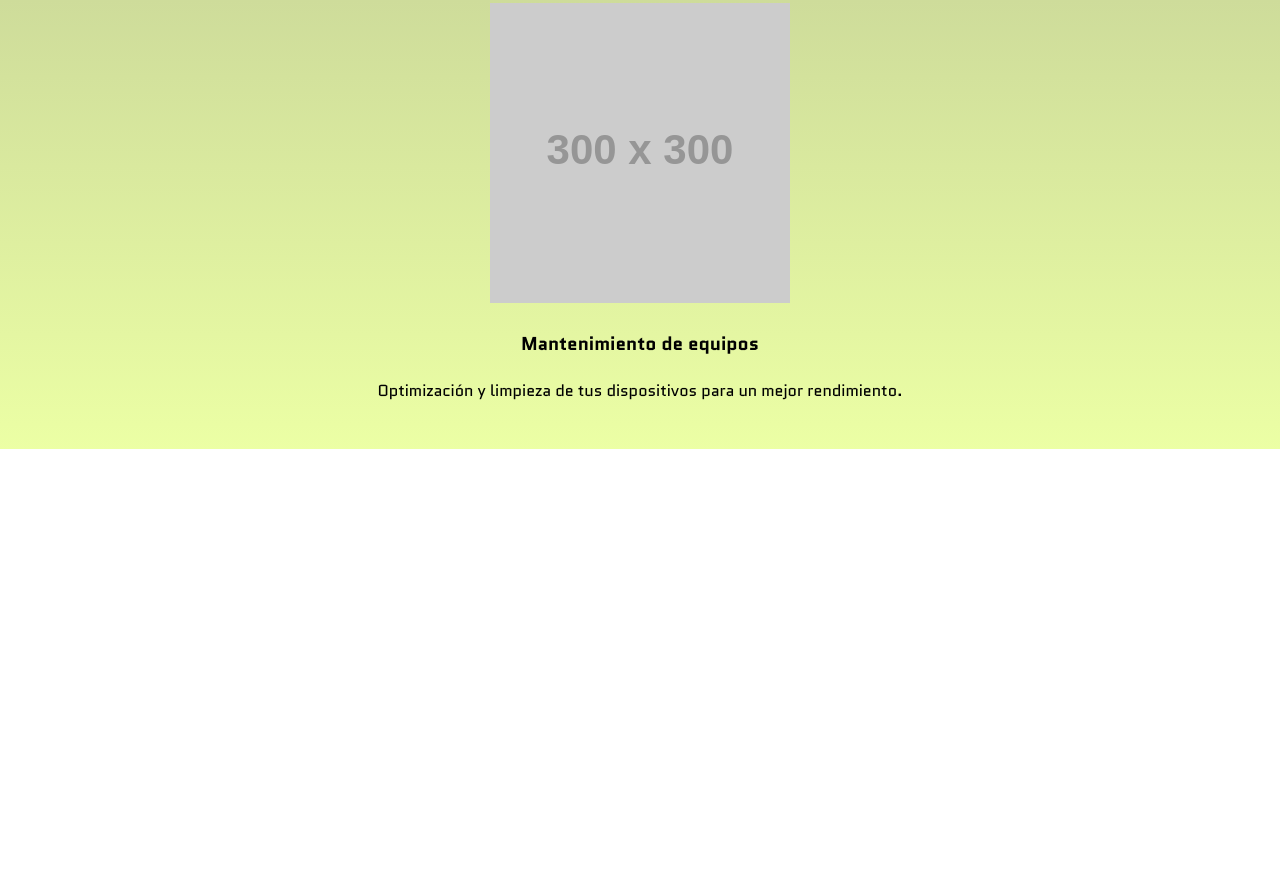
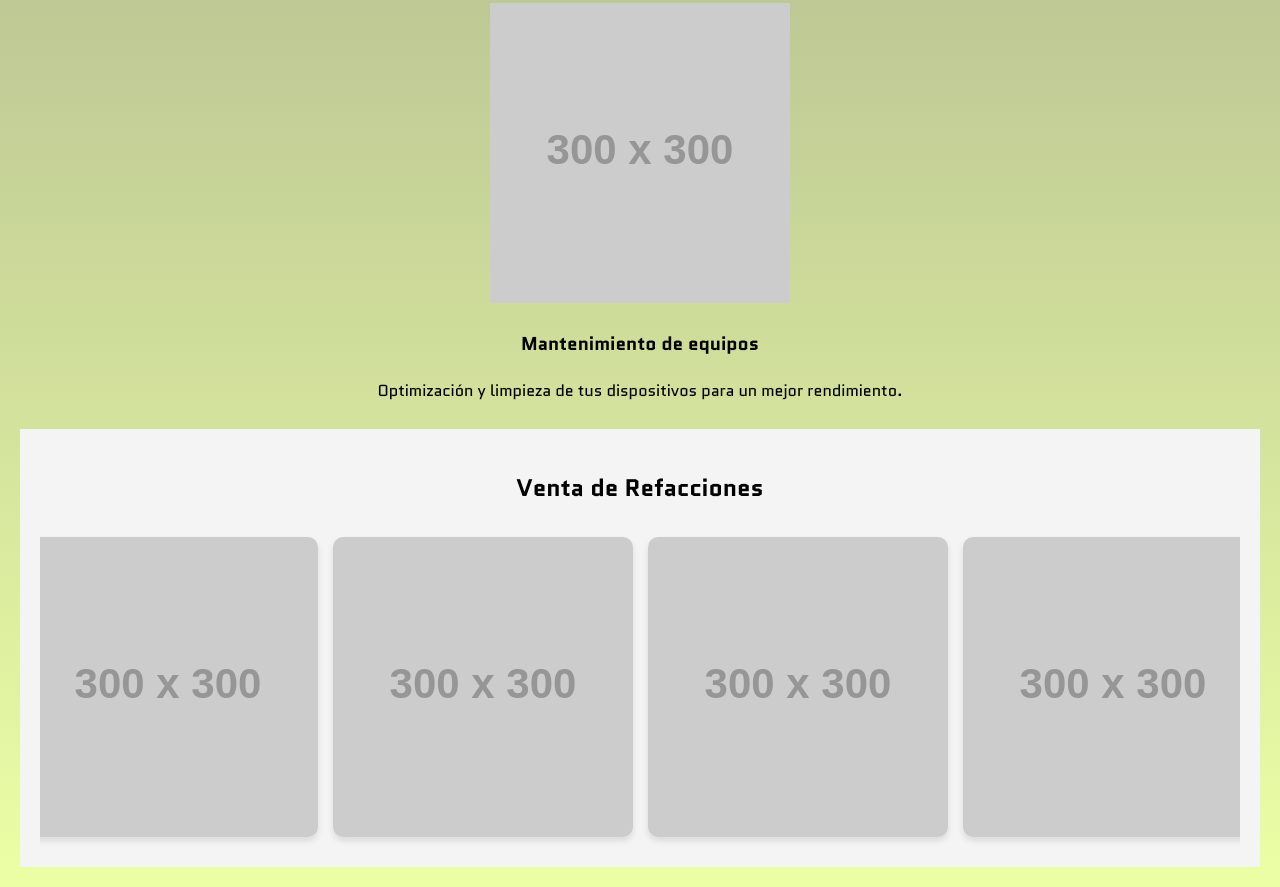
Before and after one commit to RandyDEVF28/responsive-pr-devf, a plain HTML site: page Repara-y-recicla.html in a window 1280 px wide. Shown: the part 1190-2077 px from the top of the page. Before the commit the page ends 1639 px from the top, so only its background shows below. Drawn offline with Linux system fonts and the light colour scheme; placeholder pictures from the web are drawn by us; a web font is replaced by a local one.

Commit message:
Se agrega seccion de ventas, clase tipo galeria para mostrar productos a la venta

```diff
--- a/CSS/Repara-y-recicla.css
+++ b/CSS/Repara-y-recicla.css
@@ -69,3 +69,25 @@ nav a:hover {
     text-align: center;
     margin: 10px;
 }
+
+/* Estilo para la sección de venta de refacciones */
+#venta {
+    text-align: center;
+    padding: 20px;
+    background-color: #f4f4f4;
+}
+
+#venta .gallery {
+    display: flex;
+    overflow-x: auto;
+    gap: 15px;
+    justify-content: center;
+    padding: 10px 0;
+}
+
+#venta .gallery img {
+    width: 300px;
+    height: 300px;
+    border-radius: 10px;
+    box-shadow: 0 4px 6px rgba(0, 0, 0, 0.1);
+}
--- a/Repara-y-recicla.html
+++ b/Repara-y-recicla.html
@@ -53,3 +53,12 @@
                 </div>
             </div>
         </section>
+        <section id="venta">
+            <h2>Venta de Refacciones</h2>
+            <div class="gallery">
+                <img src="https://via.placeholder.com/300x300" alt="Refacción 1">
+                <img src="https://via.placeholder.com/300x300" alt="Refacción 2">
+                <img src="https://via.placeholder.com/300x300" alt="Refacción 3">
+                <img src="https://via.placeholder.com/300x300" alt="Refacción 4">
+            </div>
+        </section>
```
